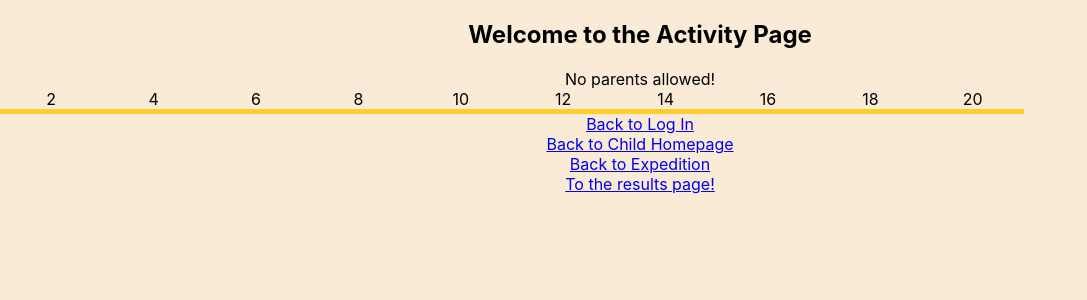
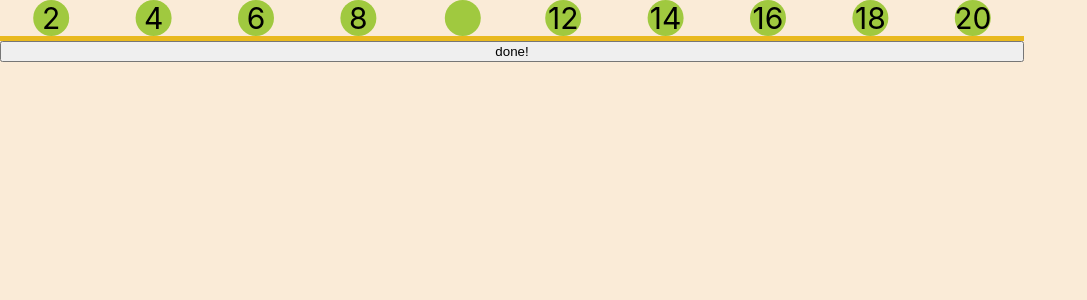
Before and after one commit to SchoolOfCode/final-project_front-end-full-stack-fam, a React (Create React App) app in the folder frontend-final-project/: page /activity in a window 1280 px wide. Shown: the top 300 px of the page, without its empty margins (0-1087 px from the left). Built offline with nearby package versions, Linux system fonts and the light colour scheme.

Commit message:
added circles, adjusted input field, beginnings of logic for matching

```diff
--- a/frontend-final-project/src/routes/ActivityPage/ActivityPage.css
+++ b/frontend-final-project/src/routes/ActivityPage/ActivityPage.css
@@ -1,5 +1,6 @@
 :root{
     background-color: antiquewhite;
+
 
 }
 
@@ -16,7 +17,7 @@
     display: grid;
     grid-template-columns: repeat( 10 , 1fr );
 
-    border-bottom: solid rgb(255, 207, 48) 5px;
+    border-bottom: solid rgb(233, 185, 30) 5px;
 
     width: 100%;
     height: 50%;
@@ -26,4 +27,19 @@
 p{
     text-align: center;
     margin: 0;
+    clip-path: circle();
+    background-color: #a0c93f;
+    font-size: 30px;
 }
+
+input{
+    text-align: center;
+    margin: 0;
+    width: 100%;
+    clip-path: circle();
+    background-color: #a0c93f;
+    border: none;
+    outline: none;
+    font-size: 30px;
+    color: #2260c5;
+}
--- a/frontend-final-project/src/routes/ActivityPage/ActivityPage.js
+++ b/frontend-final-project/src/routes/ActivityPage/ActivityPage.js
@@ -2,14 +2,17 @@ import { Link } from 'react-router-dom';
 import './ActivityPage.css';
 
 export default function ActivityPage() {
-    return (
+
+
+  return (
       <>
-        <main>
+        {/* <main>
           <h2>Welcome to the Activity Page</h2>
           <p>
             No parents allowed!
           </p>
-        </main>
+        </main> */}
+
 
 
         <div className='num-line-container'>
@@ -18,13 +21,14 @@ export default function ActivityPage() {
                 <p>4</p>
                 <p>6</p>
                 <p>8</p>
-                <p>10</p>
+                <input type='text' maxLength={2}></input>
                 <p>12</p>
                 <p>14</p>
                 <p>16</p>
                 <p>18</p>
                 <p>20</p>
             </section>
+            <button className='submit-button'>done!</button>
 
             <section className='num-line'></section>
         </div>
@@ -33,7 +37,7 @@ export default function ActivityPage() {
 
 
 
-        <nav>
+        {/* <nav>
           <Link to="/login">Back to Log In</Link>
         </nav>
         <nav>
@@ -44,7 +48,7 @@ export default function ActivityPage() {
         </nav>
         <nav>
           <Link to="/results">To the results page!</Link>
-        </nav>
+        </nav> */}
       </>
     );
   }
```
